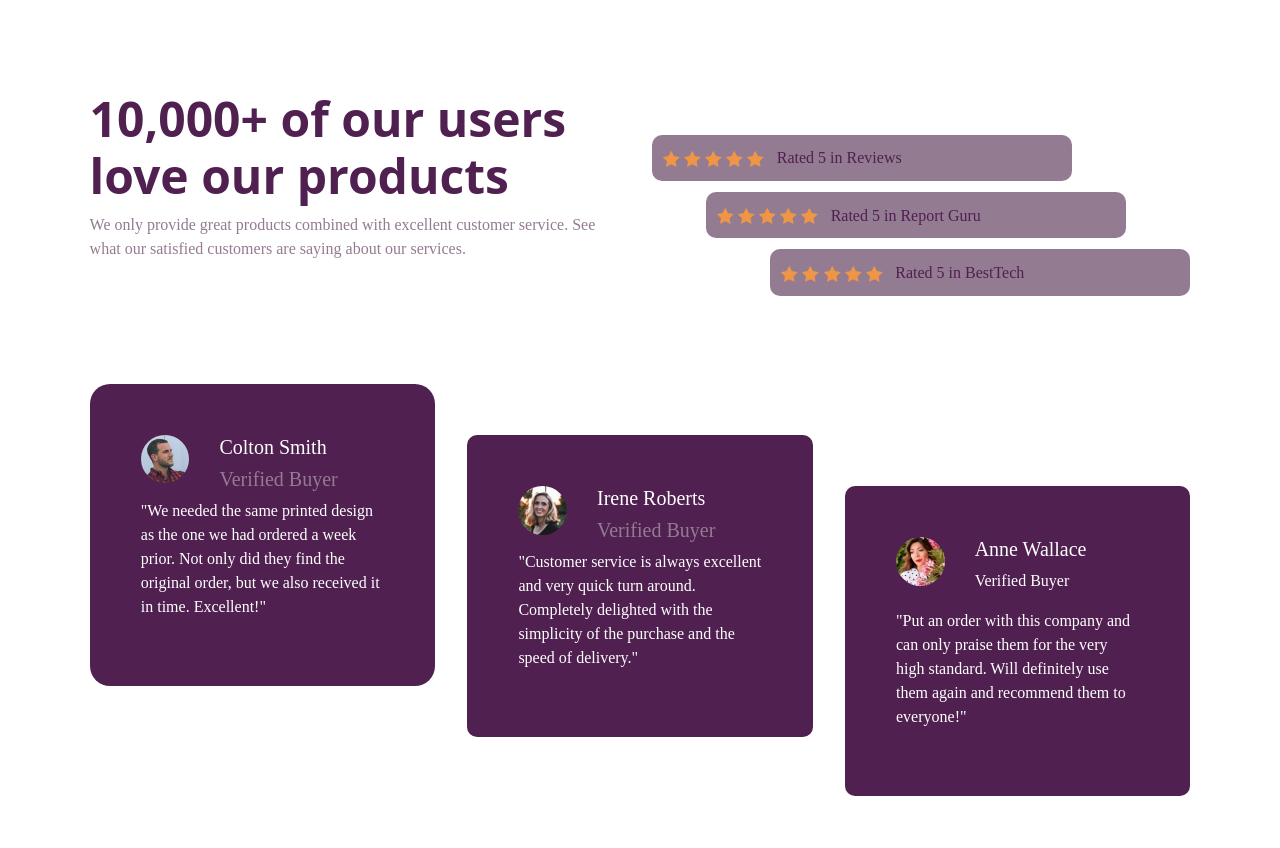
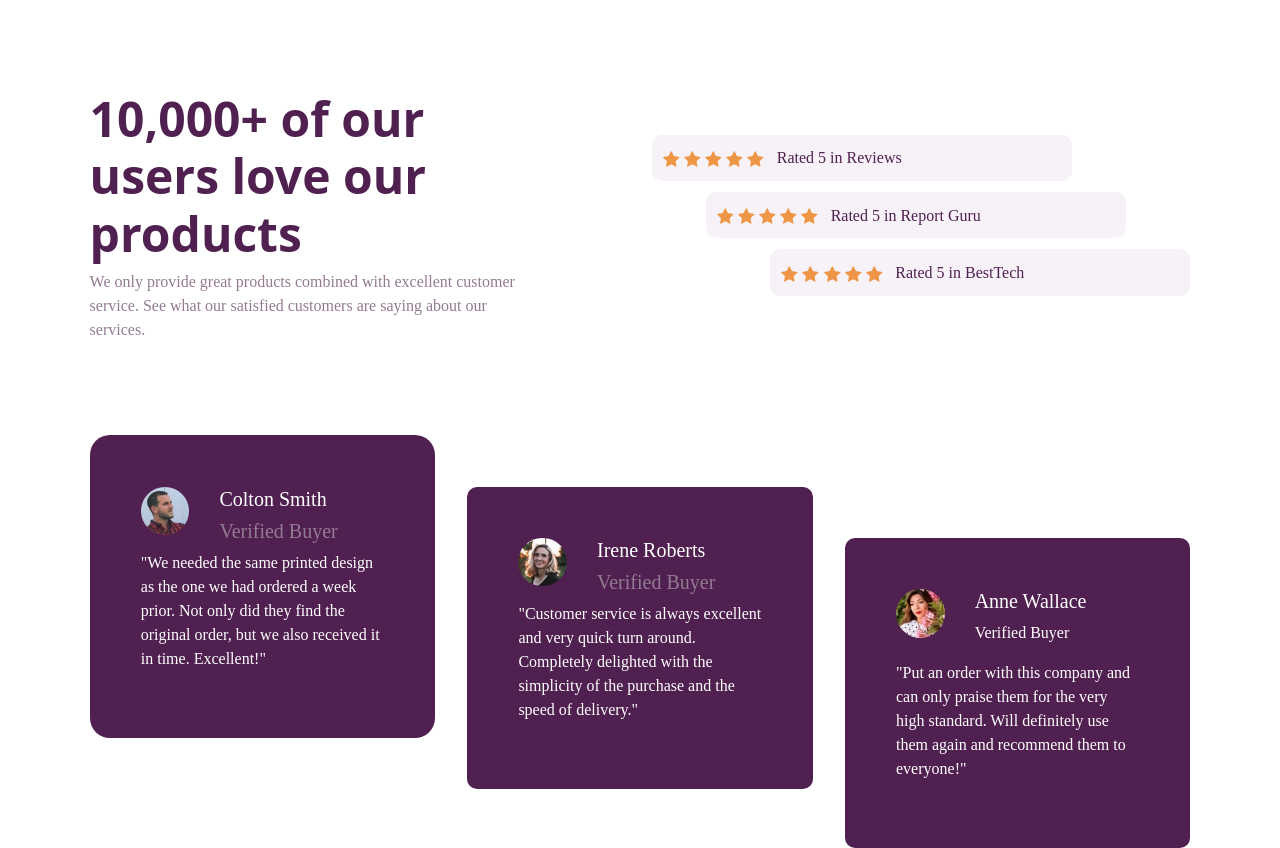
Before and after one commit to alephvaj/Social-proof-section, a plain HTML site: page index.html in a window 1280 px wide. Before the commit the page ends 800 px from the top, so only its background shows below. Drawn offline with nearby package versions, Linux system fonts and the light colour scheme; a web font is replaced by a local one.

Commit message:
Add files via upload

```diff
--- a/css/style.css
+++ b/css/style.css
@@ -24,6 +24,8 @@ span{
   color:  hsl(300, 43%, 22%);
 }
 
+.description{width: 80%;}
+
 .rates{
   margin-top: 4%;
 }
@@ -33,7 +35,7 @@ span{
   margin-bottom: 2%;
   padding: 2% 0;
   padding-left: 2%;
-  background-color: hsl(303, 10%, 53%);
+  background-color: hsl(300, 24%, 96%);
   border-radius: 10px;
 }
 .stars{
--- a/index.html
+++ b/index.html
@@ -20,10 +20,13 @@
 
     <div class="row">
 
-      <div class="col-lg-6 col-md-12 description">
-        <h1>10,000+ of our users love our products</h1>
-        <p style="color: hsl(303, 10%, 53%);">We only provide great products combined with excellent customer service. See what our satisfied customers are saying about our services.</p>
-      </div>
+      <div class="col-lg-6 col-md-12">
+        <div class="description">
+          <h1>10,000+ of our users love our products</h1>
+          <p style="color: hsl(303, 10%, 53%);">We only provide great products combined with excellent customer service. See what our satisfied customers are saying about our services.</p>
+        </div>
+        </div>
+
 
       <div class="col-lg-6 col-md-12 rates">
 
```
